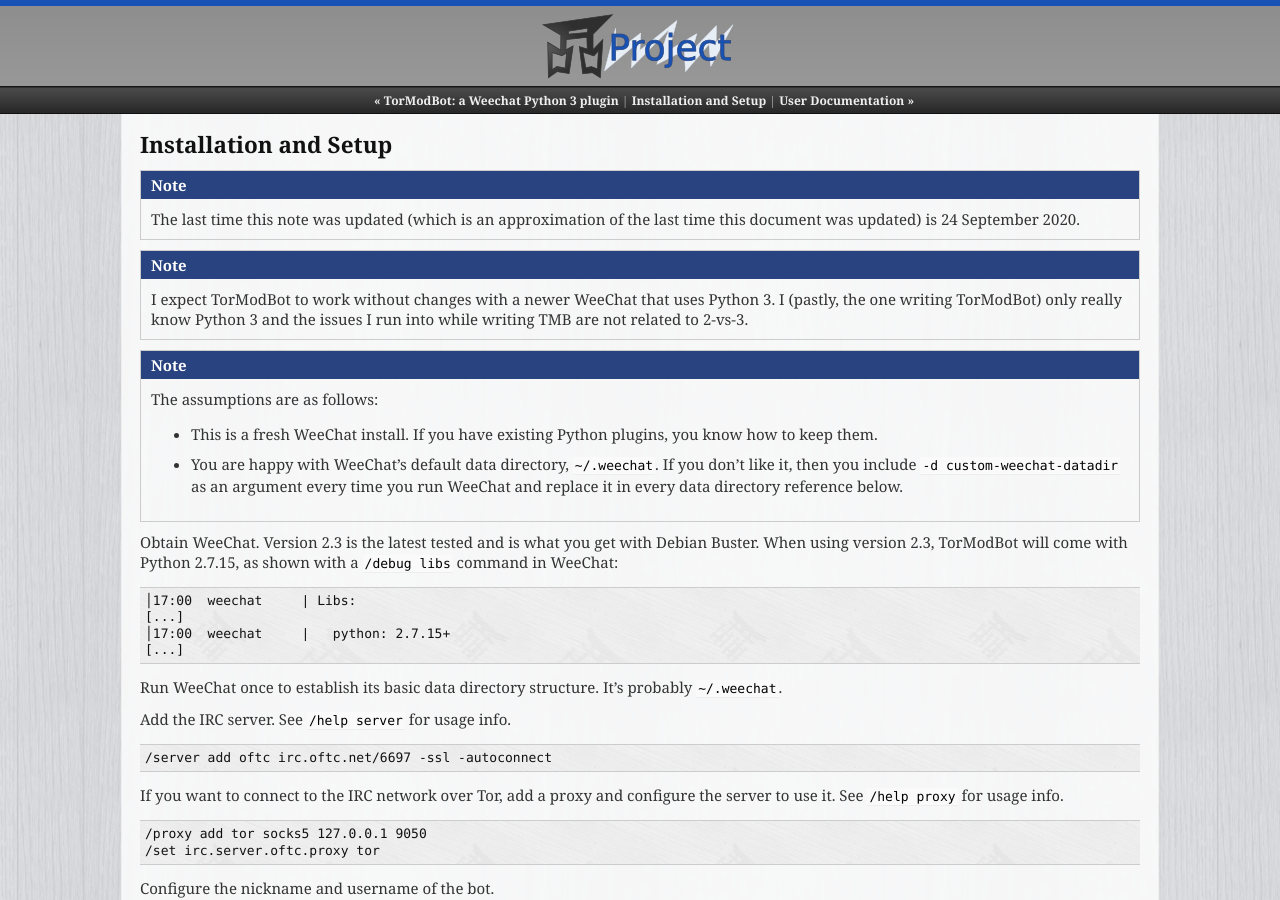
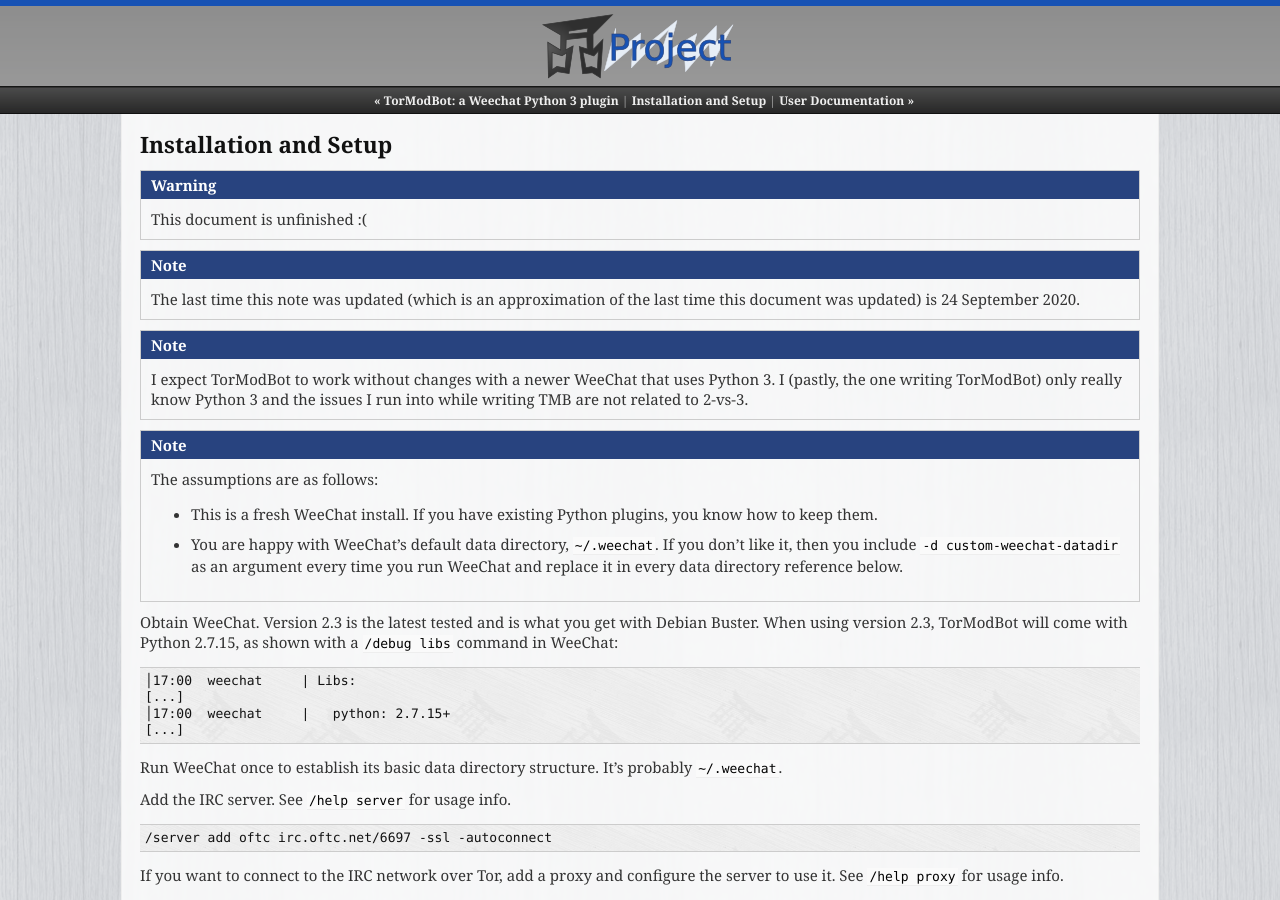
Before and after one commit to oftc/antispambot, a Sphinx documentation site: the page built from docs/INSTALLING.rst, in a window 1280 px wide and 900 px high. Built offline with Sphinx 7.4.7, drawn with Linux system fonts in a browser that asks for light colours; pages that are not in the unit, such as notebooks, are missing from menus.

Commit message:
add warning that INSTALLING is not done

```diff
--- a/docs/INSTALLING.rst
+++ b/docs/INSTALLING.rst
@@ -1,5 +1,9 @@
 Installation and Setup
 ======================
+
+.. warning::
+
+   This document is unfinished :(
 
 .. note::
 
@@ -98,5 +102,3 @@
    python: stdout/stderr (?):     import enum
    python: stdout/stderr (?): ImportError: No module named enum
    python: unable to parse file "/home/matt/weechat-temp/python/tormodbot.py"
-
-l
```
